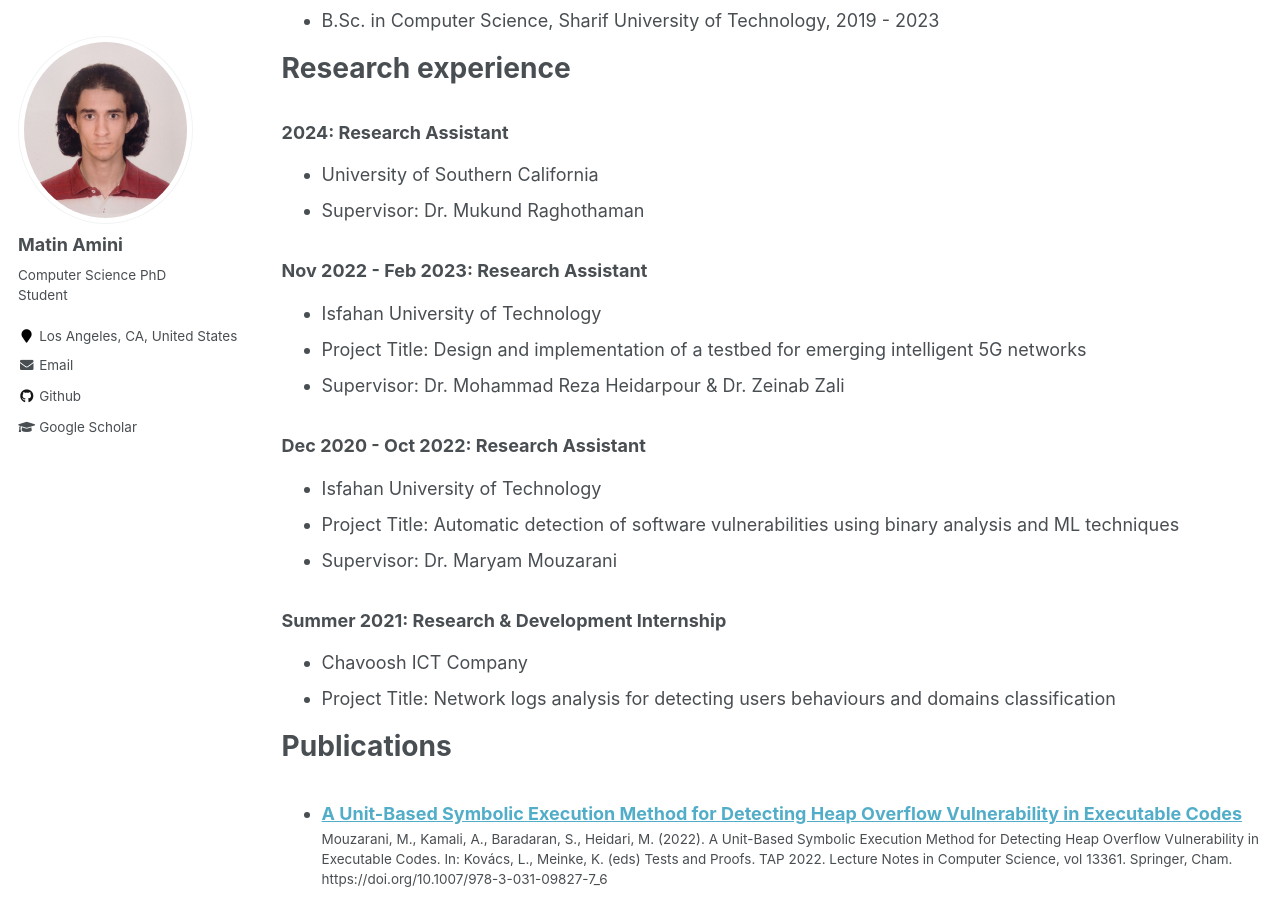
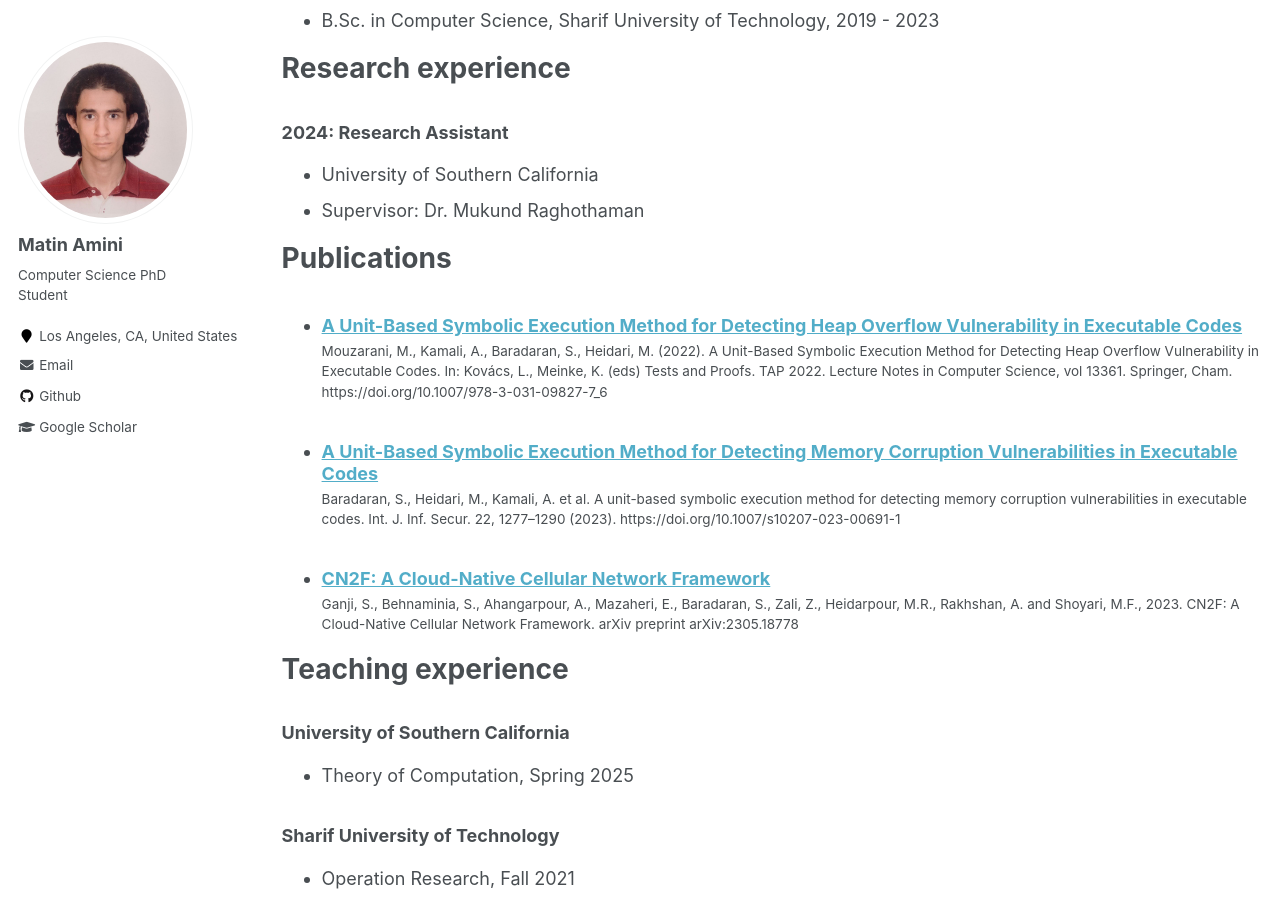
Before and after one commit to macomeback/macomeback.github.io, a Jekyll site: the page built from _pages/cv.md, in a window 1280 px wide and 900 px high, scrolled down 241 px. Built offline with Jekyll 4.4.1, drawn with Linux system fonts in a browser that asks for light colours.

Commit message:
CV updated

```diff
--- a/_pages/cv.md
+++ b/_pages/cv.md
@@ -20,20 +20,6 @@ Research experience
   * University of Southern California
   * Supervisor: Dr. Mukund Raghothaman
 
-### Nov 2022 - Feb 2023: Research Assistant
-  * Isfahan University of Technology
-  * Project Title: Design and implementation of a testbed for emerging intelligent 5G networks
-  * Supervisor: Dr. Mohammad Reza Heidarpour & Dr. Zeinab Zali
-
-### Dec 2020 - Oct 2022: Research Assistant
-  * Isfahan University of Technology
-  * Project Title: Automatic detection of software vulnerabilities using binary analysis and ML techniques
-  * Supervisor: Dr. Maryam Mouzarani
-
-### Summer 2021: Research & Development Internship
-  * Chavoosh ICT Company
-  * Project Title: Network logs analysis for detecting users behaviours and domains classification
-
 Publications
 ======
   <ul>{% for post in site.publications %}
```
